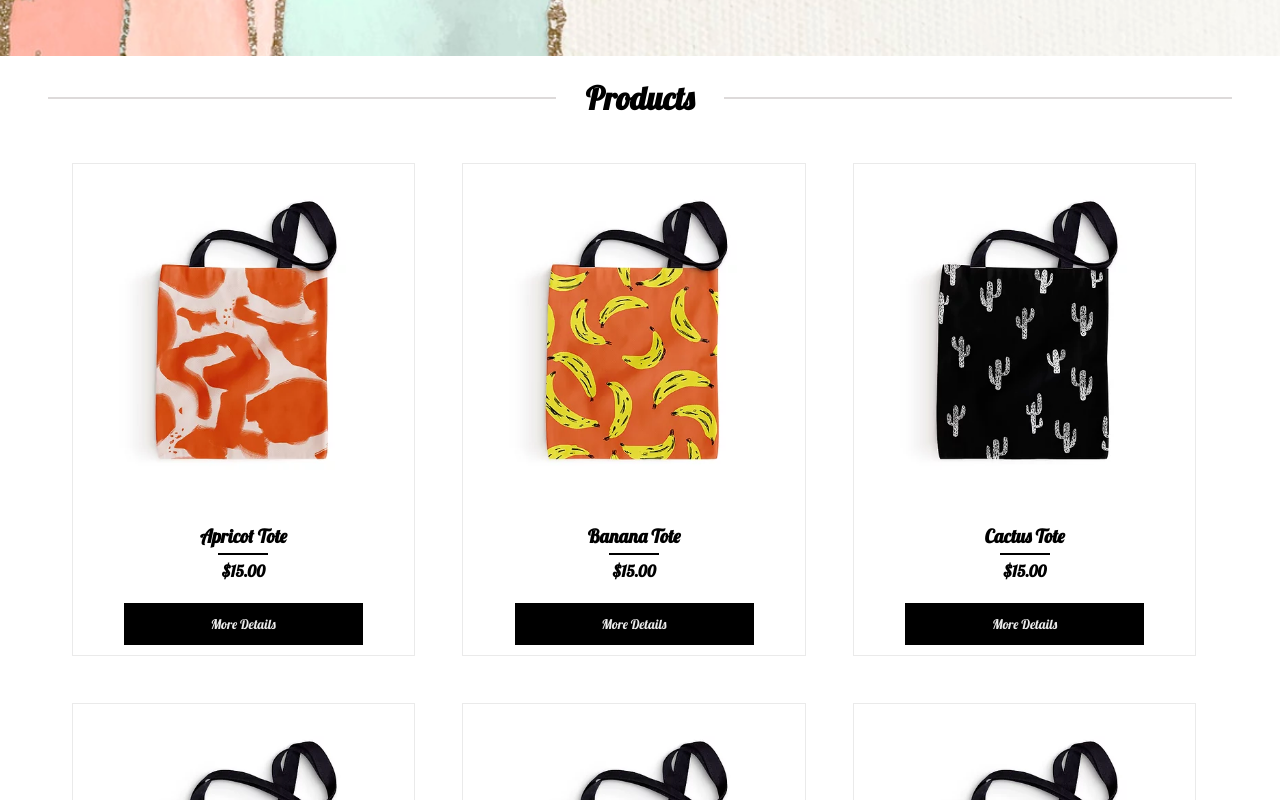
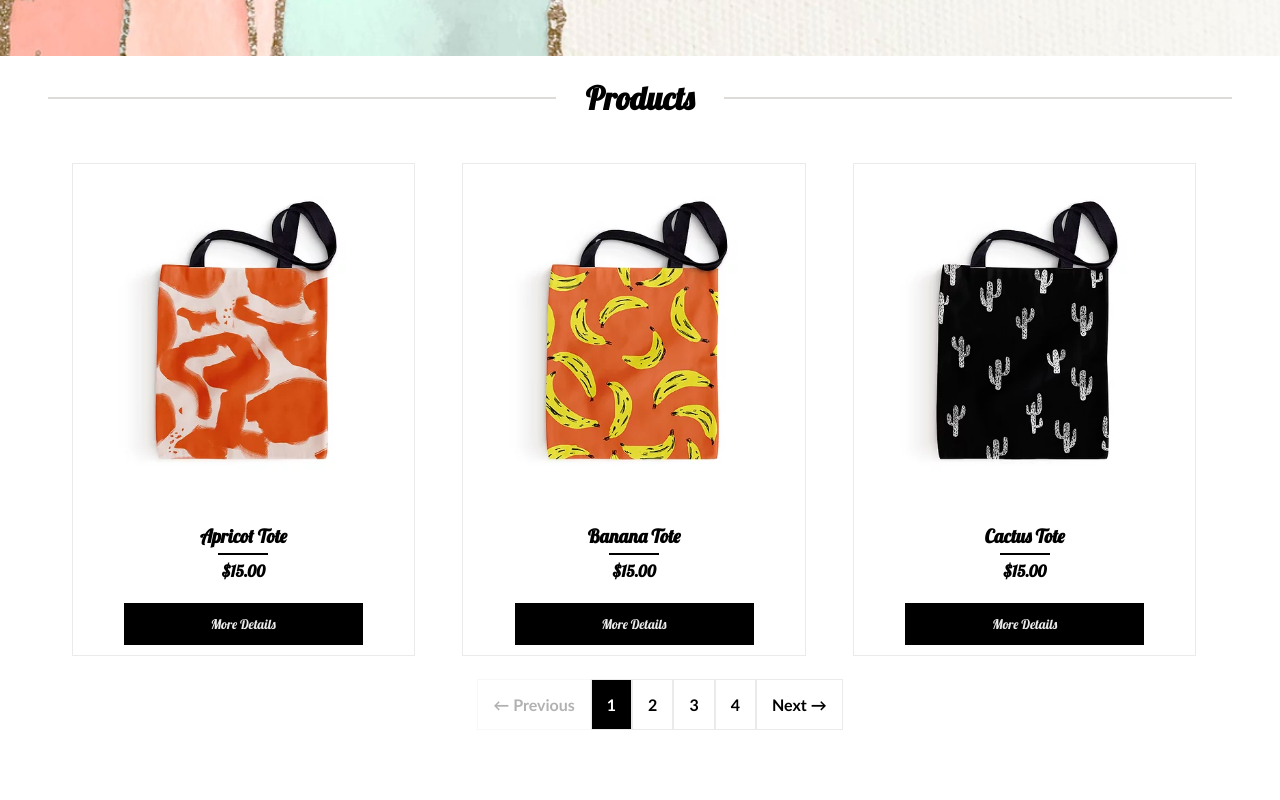
Before and after one commit to Abdallah1397/Shoppingo, a Next.js app: page / in a window 1280 px wide. Shown: the part 600-1400 px from the top of the page. After the commit the page ends 1346 px from the top, so only its background shows below. Built offline with nearby package versions, Linux system fonts and the light colour scheme.

Commit message:
handle pagination

```diff
--- a/pages/index.js
+++ b/pages/index.js
@@ -5,6 +5,19 @@ import Title from "../components/Title/Title";
 import Product from "../components/product/product";
 
 export default function Home({ bags }) {
+  // pagination state
+  const [currentPage, setCurrentPage] = useState(0);
+  // products per page
+  const productPerPage = 3;
+  const offset = currentPage * productPerPage;
+  // get selected data
+  const currentPageData = bags.slice(offset, offset + productPerPage);
+  // get page count
+  const pageCount = Math.ceil(bags.length / productPerPage);
+  // page change function
+  const handlePageChange = ({ selected }) => {
+    setCurrentPage(selected);
+  };
   return (
     <div>
       {/* Main Banner */}
@@ -22,11 +35,31 @@ export default function Home({ bags }) {
         <Title title="Products" />
         {/* Products */}
         <div className={styles.products}>
-          {bags.map((item, index) => {
+          {currentPageData.map((item, index) => {
             return (
-              <Product key={index} title={item.title} src={item.image} id={item.id} price={item.price} />
+              <Product
+                key={index}
+                title={item.title}
+                src={item.image}
+                id={item.id}
+                price={item.price}
+              />
             );
           })}
+        </div>
+        <div>
+          {/* Pagination */}
+          <ReactPaginate
+            previousLabel={"← Previous"}
+            nextLabel={"Next →"}
+            pageCount={pageCount}
+            onPageChange={handlePageChange}
+            containerClassName={styles.pagination}
+            previousLinkClassName={"perviousPage"}
+            nextLinkClassName={"nextPage"}
+            disabledClassName={styles.disabledPage}
+            activeClassName={styles.activePage}
+          />
         </div>
       </div>
     </div>
--- a/styles/Home.module.css
+++ b/styles/Home.module.css
@@ -20,6 +20,27 @@
   margin: 0px;
   font-family: 'Lobster', cursive;
   font-size: 4.5rem;
+}
+/* pagination */
+.pagination{
+  list-style: none;
+  display: flex;
+  justify-content: center;
+  font-weight: 600;
+  font-family: 'Gill Sans', 'Gill Sans MT', Calibri, 'Trebuchet MS', sans-serif;
+}
+.pagination li a{
+  border: 1px solid #eaeaea;
+  padding: 15px;
+  display: inline-block;
+  cursor: pointer;
+}
+.disabledPage{
+  opacity: 0.3;
+}
+.activePage{
+  color: #fff;
+  background-color: #000;
 }
 /* .products{
   display: flex;
```
